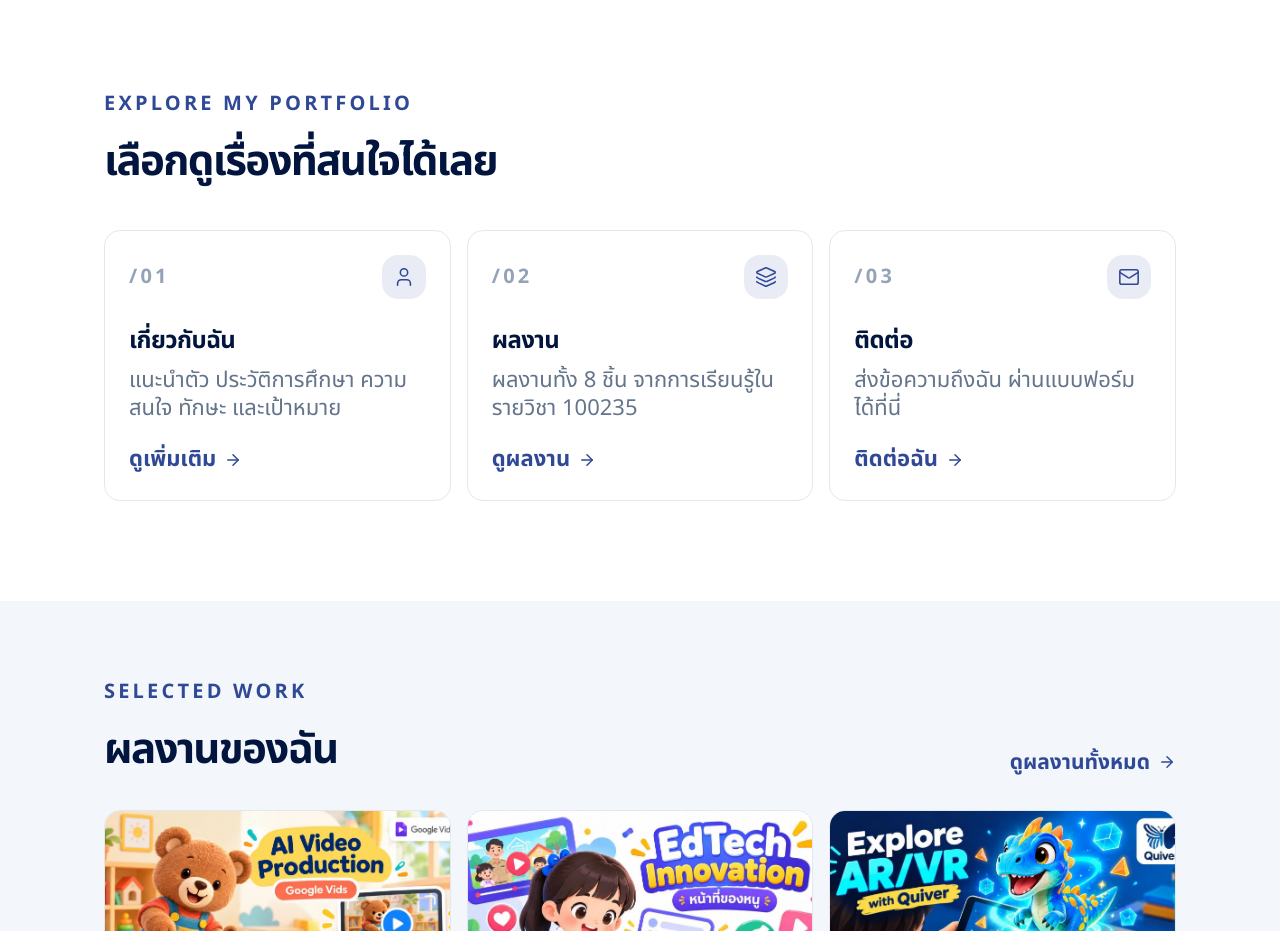
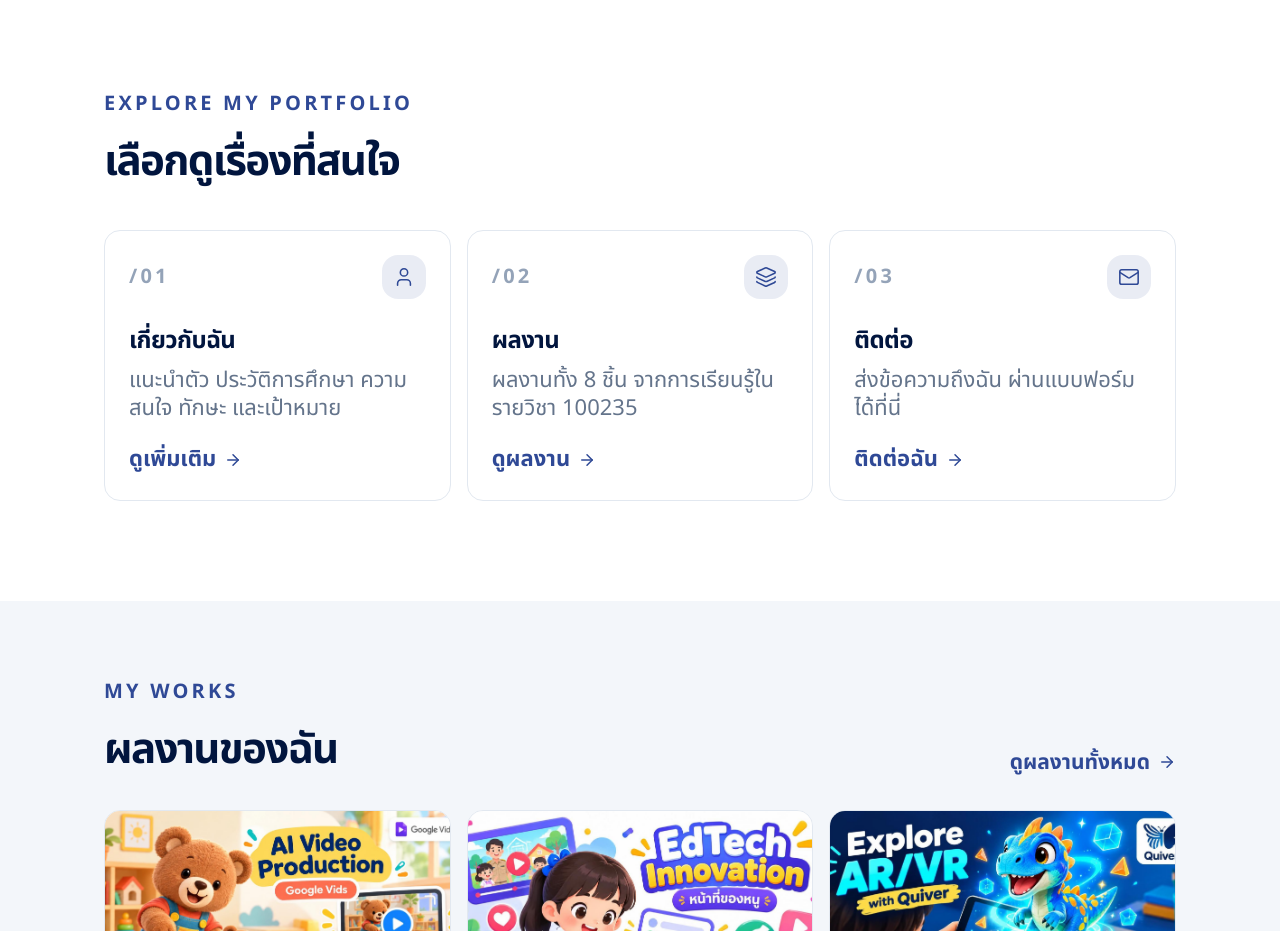
Before and after one commit to wachirapong-n/Pota-portfolio, a Next.js app: page / in a window 1280 px wide. Shown: the part 900-1831 px from the top of the page. Built offline with nearby package versions, Linux system fonts and the light colour scheme.

Commit message:
change text

```diff
--- a/app/page.tsx
+++ b/app/page.tsx
@@ -107,7 +107,7 @@ export default function Home() {
           >
             <div>
               <p className={eyebrow}>EXPLORE MY PORTFOLIO</p>
-              <h2 className={title}>เลือกดูเรื่องที่สนใจได้เลย</h2>
+              <h2 className={title}>เลือกดูเรื่องที่สนใจ</h2>
             </div>
           </ScrollReveal>
           <div className="grid grid-cols-3 gap-4 max-md:grid-cols-1">
@@ -168,7 +168,7 @@ export default function Home() {
             className="mb-7 flex items-end justify-between gap-5"
           >
             <div>
-              <p className={eyebrow}>SELECTED WORK</p>
+              <p className={eyebrow}>MY WORKS</p>
               <h2 className={`${title} mb-0`}>ผลงานของฉัน</h2>
             </div>
             <Link
```
